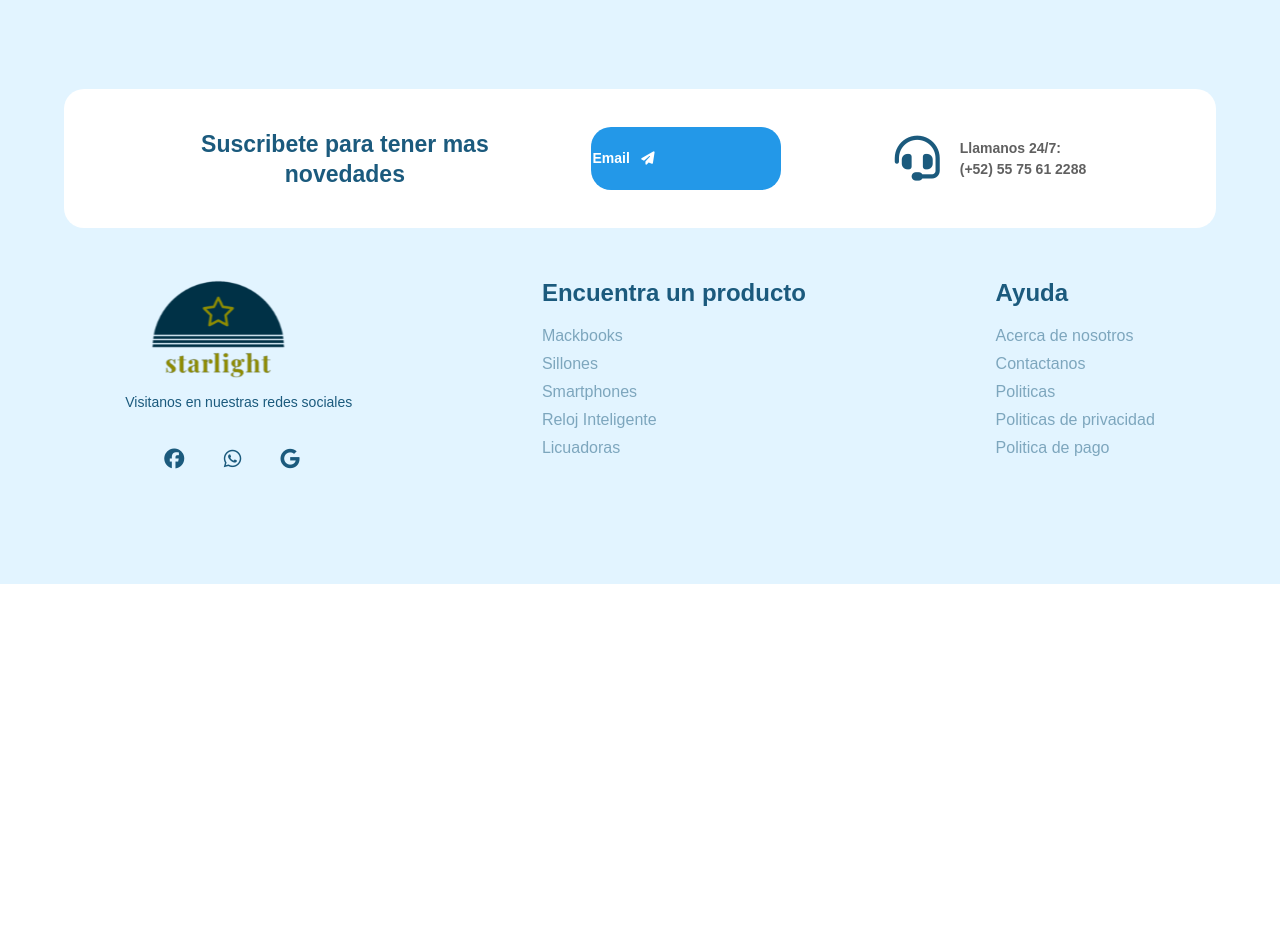
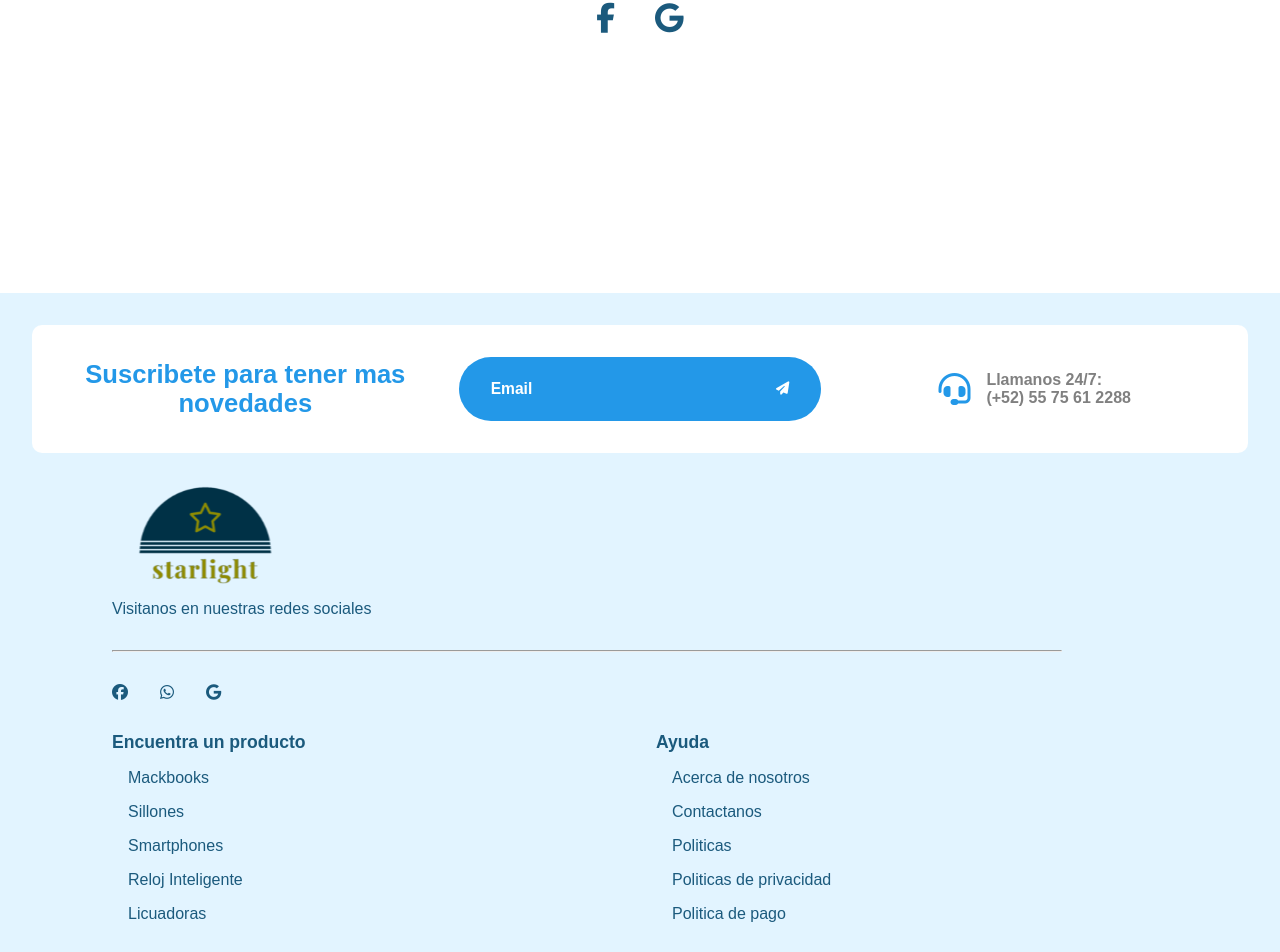
Before and after one commit to DanielaaER/starlight, a React (Create React App) app: page /login in a window 1280 px wide. Shown: the part 1129-2081 px from the top of the page. Before the commit the page ends 1759 px from the top, so only its background shows below. Built offline with nearby package versions, Linux system fonts and the light colour scheme.

Commit message:
Commit #1 : Primera noche

```diff
--- a/package.json
+++ b/package.json
@@ -12,7 +12,7 @@
     "react-bootstrap": "^2.7.4",
     "react-dom": "^18.2.0",
     "react-router-dom": "^6.11.1",
-    "react-scripts": "5.0.1",
+    "react-scripts": "^5.0.1",
     "web-vitals": "^2.1.4"
   },
   "scripts": {
--- a/src/App.js
+++ b/src/App.js
@@ -6,6 +6,7 @@ import Footer from "./common/footer/Footer"
 import Header from "./common/header/Header"
 import Login from "./components/login/login"
 import Account from "./common/Account/Account"
+import Search from "./common/header/Search"
 import { Container } from "react-bootstrap";
 
 
@@ -58,16 +59,13 @@ function App() {
     <>
       <Router>
         <Header CartItem={CartItem} />
+        <Search />
         <Routes>
           <Route exact path='/login' element={<Login />} >
           </Route>
           <Route exact path='/account' element={<Account />} >
           </Route>
-
-
-
         </Routes>
-
         <Footer />
       </Router>
     </>
--- a/src/common/footer/Footer.css
+++ b/src/common/footer/Footer.css
@@ -1,227 +1,109 @@
-footer {
+footer{
   background-color: #E2F4FF;
-  padding: 100px 0 0;
-  color: #1B5A7D;
+  padding: 2rem;
 }
 
-.container.grid2 {
-  display: flex;
-  padding: 10px;
-  justify-content: space-between;
-  margin: 0px 9%;
-}
-
-footer .img {
-  margin: 0px 9%;
-  width: 111px;
-  height: 186px;
-}
-
-footer .img i {
-  font-size: 20px;
-  margin: 5px;
-}
-
-footer .img span {
-  margin-top: 5px;
-}
-
-.box p {
-  margin-bottom: 40%;
-}
-
-footer p {
-  font-size: 14px;
-  font-weight: 300;
-  opacity: 1;
-  margin-bottom: 20px;
-}
-
-footer h2 {
-  margin-bottom: 20px;
-}
-
-footer li {
-  margin-bottom: 10px;
-  opacity: 0.5;
-}
-
-footer .logo img {
-  width: auto;
-  height: auto;
-}
-
-footer .width {
-  width: 20%;
-}
-
-
-
-.fa-headset {
-  font-size: 45px;
-}
-
-.icon-container {
-  margin-left: 5px;
-  margin-right: 5px;
-  margin-top: 5px;
-  display: flex;
-  flex-direction: row;
+.box-1{
+  width: 100%;
+  display: grid;
+  grid-template-columns: repeat(3, 1fr);
+  gap: 2rem;
+  background-color: white;
+  padding: 2rem;
+  border-radius: 10px;
   align-items: center;
 }
 
-.icon {
+.box-1-left{
+  text-align: center;
+  font-size: .8rem;
+  color: #2398E8;
+}
+.box-1-center{
   display: flex;
+  flex-direction: row;
+  justify-content: space-between;
   align-items: center;
-  justify-content: center;
-  width: 30px;
-  height: 30px;
-  gap: 80%;
-  margin: 10% 40%;
+  background-color: #2398E8;
+  padding: 0 2rem;
+  border-radius: 50px;
+  color: white;
+  height: 4rem;
 }
-
-
-
-footer h1 {
-  font-style: normal;
-  font-weight: 700;
-  font-size: 23px;
-  text-align: center;
-  color: #1B5A7D;
-
-}
-
-
-
-
-
-
-
-
-.box-1 {
-  display: flex;
-  justify-content: center;
-  align-items: center;
-  flex-direction: row;
-  align-items: center;
-  padding: 0px;
-  gap: 10%;
-  width: 90%;
-  max-width: 1320px;
-  height: 139px;
-  background: #FFF;
-  margin: 0 auto 41px auto;
-  border-radius: 20px;
-}
-
-@media (max-width: 768px) {
-  .box-1 {
-    flex-direction: column;
-    gap: 20px;
-    height: auto;
-    padding: 20px;
-  }
-}
-
-@media (max-width: 480px) {
-  .box-1 {
-    margin: 0;
-    border-radius: 0;
-  }
-}
-
-
-
-
-
-
-footer h1 {
-  width: 70%;
-  height: 88px;
-  font-style: normal;
-  font-weight: 700;
-  font-size: 23px;
-  line-height: 30px;
-  text-align: center;
-
-  color: #1B5A7D;
-  margin: 0 auto;
-  /* Establece los márgenes izquierdo y derecho a 'auto' */
-  display: flex;
-  /* Establece el contenedor como flexbox */
-  justify-content: center;
-  /* Centra horizontalmente el contenido */
-  align-items: center;
-  /* Centra verticalmente el contenido */
-
-}
-
-footer h3 {
-  width: 40px;
-  height: 21px;
-
-  font-style: normal;
-  font-weight: 600;
-  font-size: 14px;
-  line-height: 21px;
-  /* identical to box height */
-
-
-  color: #FFFFFF;
-
-}
-
-footer .btn-blue-light-nav {
-  display: flex;
-  align-items: center;
-
-  color: #fff;
-  border: none;
-  gap: 10px;
-  width: 300%;
-  height: 63px;
-
-  margin-left: -120%;
-  background: #2398E8;
-  border-radius: 20px;
-
-
-}
-
-footer .llamada {
+.box-1-right{
   display: flex;
   flex-direction: row;
   justify-content: center;
   align-items: center;
-  padding: 0px;
-  gap: 20px;
-
-  left:-94px;
-  top:-3px;
-
-
+  gap: 1rem;
+  color: gray;
+}
+.box-1-right i{
+  font-size: 2rem;
+  color: #2398E8;
+}
+.box-1-right h4{
+  display: flex;
+  flex-direction: column;
 }
 
-footer h4 {
-  width: 45%;
-  height: 42px;
-
-  font-style: normal;
-  font-weight: 600;
-  font-size: 14px;
-  line-height: 21px;
-
-  color: #606060;
-
+.footer-links{
+  display: grid;
+  grid-template-columns: repeat(3, auto);
+  padding: 2rem 10rem;
+}
+.footer-links{
+  color: #1B5A7D;
+}
+.footer-links h2{
+  font-size: 1.1rem;
+}
+.footer-links .box ul{
+  padding-left: 1rem;
+  list-style: circle;
+}
+.footer-links .box ul li{
+  margin: 1rem 0;
 }
 
-.fa-headset {
-  font-size: 45px;
+.footer-links .box hr{
+  width: 90%;
+  margin: 2rem 0;
+}
+.footer-links .box .icon-social{
+  display: flex;
+  gap: 2rem;
 }
 
-.icon-container {
-  margin-left: 5px;
-  margin-right: 5px;
-  display: flex;
-  flex-direction: row;
+@media screen and (max-width: 1400px) {
+  .footer-links{
+    padding: 2rem 5rem;
+    grid-template-columns: repeat(2, 1fr);
+    gap: 2rem;
+  }
+  .footer-links .col-1{
+    grid-column: 1/3;
+    grid-row: 1;
+  }
 }
+
+@media screen and (max-width: 800px) {
+    .footer-links .col-2{
+      grid-column: 1/3;
+      grid-row: 2;
+    }
+    .footer-links .col-3{
+      grid-column: 1/3;
+      grid-row: 3;
+    }
+
+  .box-1{
+    grid-template-columns: repeat(1, 1fr);
+  }
+}
+
+@media screen and (max-width: 600px) {
+  .footer-links{
+    padding: 2rem 1rem;
+  }
+}
--- a/src/common/footer/Footer.jsx
+++ b/src/common/footer/Footer.jsx
@@ -12,52 +12,38 @@ const Footer = () => {
     <>
       <footer>
         <div className="box-1">
-          <div className="box">
-
+          <div className="box box-1-left">
             <h1>Suscribete para tener mas novedades</h1>
           </div>
-          <div className="box">
-            <button className="btn-blue-light-nav">
+
+
+          <button className="btn-blue-light-nav box-1-center">
             <h3>Email</h3>
             <i className="fas fa-paper-plane"></i>
           </button>
 
-          </div>
-          <div className="box">
-            <div className="llamada">
+          <div className="box box-1-right">
             <i className="fas fa-headset"></i>
             <h4>
-                Llamanos 24/7: (+52) 55 75 61 2288
+              Llamanos 24/7: <span>(+52) 55 75 61 2288</span>
             </h4>
           </div>
         </div>
-        </div>
-        <div className="container grid2">
-          <div className="box">
-            <div className="logo width">
+
+        <div className="footer-links">
+          <div className="box col-1">
             <a href="/">
               <img src={logo_footer} alt="startlight" />
             </a>
-            </div>
             <p>Visitanos en nuestras redes sociales</p>
-            <div className="icon-container">
-
-              <div className="icon d_flex">
-                <div className="img d_flex">
+            <hr />
+            <div className="icon-social">
               <i className="fab fa-facebook"></i>
-                </div>
-                <div className="img d_flex">
               <i className="fab fa-whatsapp"></i>
-                </div>
-                <div className="img d_flex">
-
               <i className="fab fa-google"></i>
-
             </div>
           </div>
-            </div>
-          </div>
-          <div className="box">
+          <div className="box col-2">
             <h2>Encuentra un producto</h2>
             <ul>
               <li>Mackbooks</li>
@@ -67,7 +53,7 @@ const Footer = () => {
               <li>Licuadoras</li>
             </ul>
           </div>
-          <div className="box">
+          <div className="box col-3">
             <h2>Ayuda</h2>
             <ul>
               <li>Acerca de nosotros</li>
--- /dev/null
+++ b/src/common/header/Head.css
@@ -0,0 +1,10 @@
+.head{
+    display: flex;
+    flex-direction: row;
+    justify-content: space-between;
+    align-items: center;
+    padding: 1rem 5rem;
+}
+.head label{
+    margin: 0;
+}
--- a/src/common/header/Head.jsx
+++ b/src/common/header/Head.jsx
@@ -1,11 +1,11 @@
 import React from "react"
 import { Link } from "react-router-dom"
+import "../header/Head.css"
 
 const Head = () => {
   return (
     <>
       <section className='head'>
-        <div className='container d_flex'>
         <div className='left row'>
           <Link to='/track'>
             <i class="fa-solid fa-truck-fast"></i>
@@ -13,12 +13,9 @@ const Head = () => {
           </Link>
         </div>
         <div className='right row RText'>
-
-            {/* We can add more label here for example config languaje page or divisas */}
           <Link to='/contact'>
             <label>¿Necesitas ayuda? llamanos: (+52) 55 75 61 2288</label>
           </Link>
-          </div>
         </div>
       </section>
     </>
--- /dev/null
+++ b/src/common/header/Navbar.css
@@ -0,0 +1,15 @@
+.header{
+    height: 4rem;
+    display: flex;
+    flex-direction: row;
+    justify-content: space-between;
+    align-items: center;
+    padding: 0 5rem;
+}
+
+.busquedaCategoria{
+    background-color: #2398E8;
+    color: white;
+    height: 4rem;
+    padding: 0 2rem;
+}
--- a/src/common/header/Navbar.jsx
+++ b/src/common/header/Navbar.jsx
@@ -1,5 +1,6 @@
 import React, { useState } from "react"
 import { Link } from "react-router-dom"
+import '../header/Navbar.css'
 
 /*import Categories from "../../components/MainPage/Categories"
 */
@@ -8,14 +9,14 @@ const Navbar = () => {
   return (
     <>
       <header className='header'>
-        <div className='container d_flex'>
-
-        <div>
-        Devolución gratuita
-        <br />
-        despues de 30 dias
-        </div>
-        </div>
+          <button className='busquedaCategoria'>
+            Busqueda Categorías
+          </button>
+          <div>
+            Devolución gratuita
+            <br />
+            despues de 30 dias
+          </div>
       </header>
     </>
   )
```
Also changed, not shown: src/common/header/Search.jsx (+4 -4 lines), 1 other file (tests, documents, lock files or other folders). Lines whose indentation alone changed are shown as unchanged.
